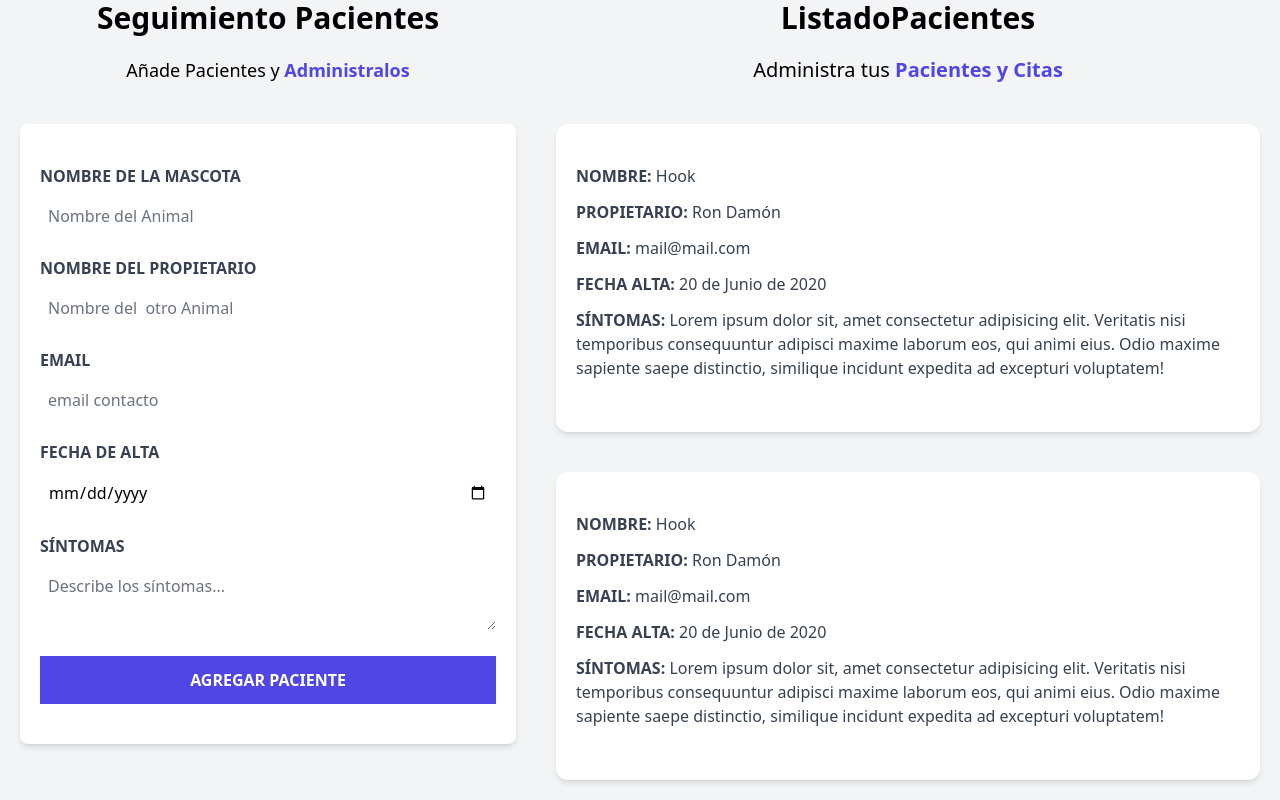
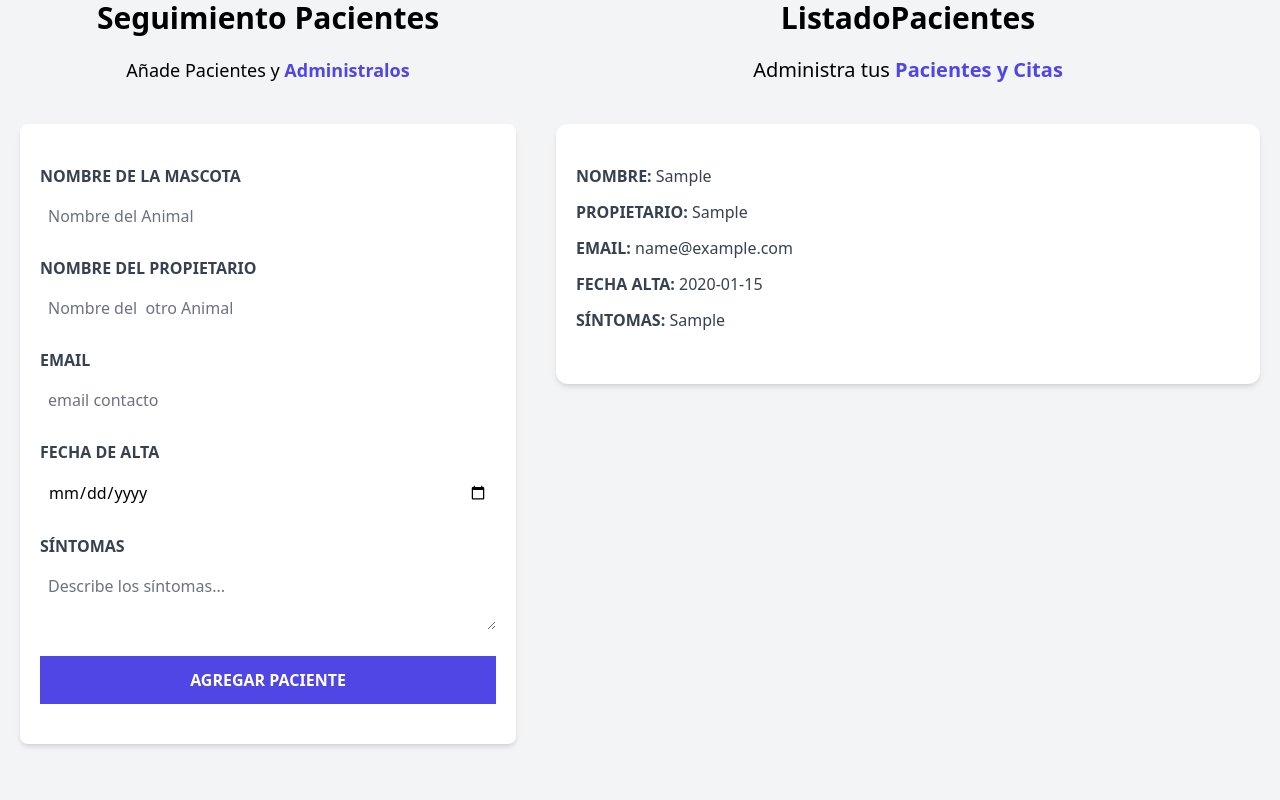
Before and after one commit to gusstis/vet_dates, a React (Vite) app: page / in a window 1280 px wide. Both pictures are taken after typing "Sample", "Sample", "name@example.com", "2020-01-15", "Sample" into the empty fields and a click on the input "Agregar paciente". Shown: the part 224-1024 px from the top of the page. Built offline with nearby package versions, Linux system fonts and the light colour scheme.

Commit message:
Pasando por props los datos de paciente al listado de pacientes

```diff
--- a/src/App.jsx
+++ b/src/App.jsx
@@ -20,7 +20,9 @@
           pacientes={pacientes}
           setPacientes = {setPacientes}
         />
-        <ListadoPacientes/>
+        <ListadoPacientes
+          pacientes={pacientes}
+        />
       </div>
       </div>
 
--- a/src/components/ListadoPacientes.jsx
+++ b/src/components/ListadoPacientes.jsx
@@ -2,7 +2,8 @@
 
 
 
-const ListadoPacientes = () => {
+const ListadoPacientes = ({pacientes}) => {
+  console.log(pacientes);
   return (
     <div className="md:w-1/2 lg:w-3/5 md:h-screen overflow-y-scroll " >
         <h2 className=" font-black text-3xl text-center " >
@@ -14,12 +15,15 @@
             Pacientes y Citas
           </span>
         </p>
-        <Paciente/>
-        <Paciente/>
-        <Paciente/>
-        <Paciente/>
-        <Paciente/>
-        <Paciente/>
+
+        {pacientes.map( (paciente, index) => (
+           <Paciente
+            key={index}
+            paciente={paciente}
+           />
+          ))}
+
+
     </div>
   )
 }
--- a/src/components/Paciente.jsx
+++ b/src/components/Paciente.jsx
@@ -2,28 +2,31 @@
 
 
 
-const Paciente = () => {
+const Paciente = ({paciente}) => {
+
+  const {nombre, propietario,email, fecha, sintomas} = paciente
+
   return (
     <div className=" mx-5 my-10 bg-white shadow-md px-5 py-10 rounded-xl " >
           <p className=" font-bold mb-3 text-gray-700 uppercase " >
             Nombre: {''}
-            <span className=" font-normal normal-case " >Hook</span>
+            <span className=" font-normal normal-case " >{nombre}</span>
           </p>
           <p className=" font-bold mb-3 text-gray-700 uppercase " >
             Propietario: {''}
-            <span className=" font-normal normal-case " >Ron Damón</span>
+            <span className=" font-normal normal-case " >{propietario}</span>
           </p>
           <p className=" font-bold mb-3 text-gray-700 uppercase " >
             Email: {''}
-            <span className=" font-normal normal-case " >mail@mail.com</span>
+            <span className=" font-normal normal-case " >{email}</span>
           </p>
           <p className=" font-bold mb-3 text-gray-700 uppercase " >
             Fecha Alta: {''}
-            <span className=" font-normal normal-case " >20 de Junio de 2020</span>
+            <span className=" font-normal normal-case " >{fecha}</span>
           </p>
           <p className=" font-bold mb-3 text-gray-700 uppercase " >
             Síntomas: {''}
-            <span className=" font-normal normal-case " >Lorem ipsum dolor sit, amet consectetur adipisicing elit. Veritatis nisi temporibus consequuntur adipisci maxime laborum eos, qui animi eius. Odio maxime sapiente saepe distinctio, similique incidunt expedita ad excepturi voluptatem!</span>
+            <span className=" font-normal normal-case " >{sintomas}</span>
           </p>
     </div>
   )
```
